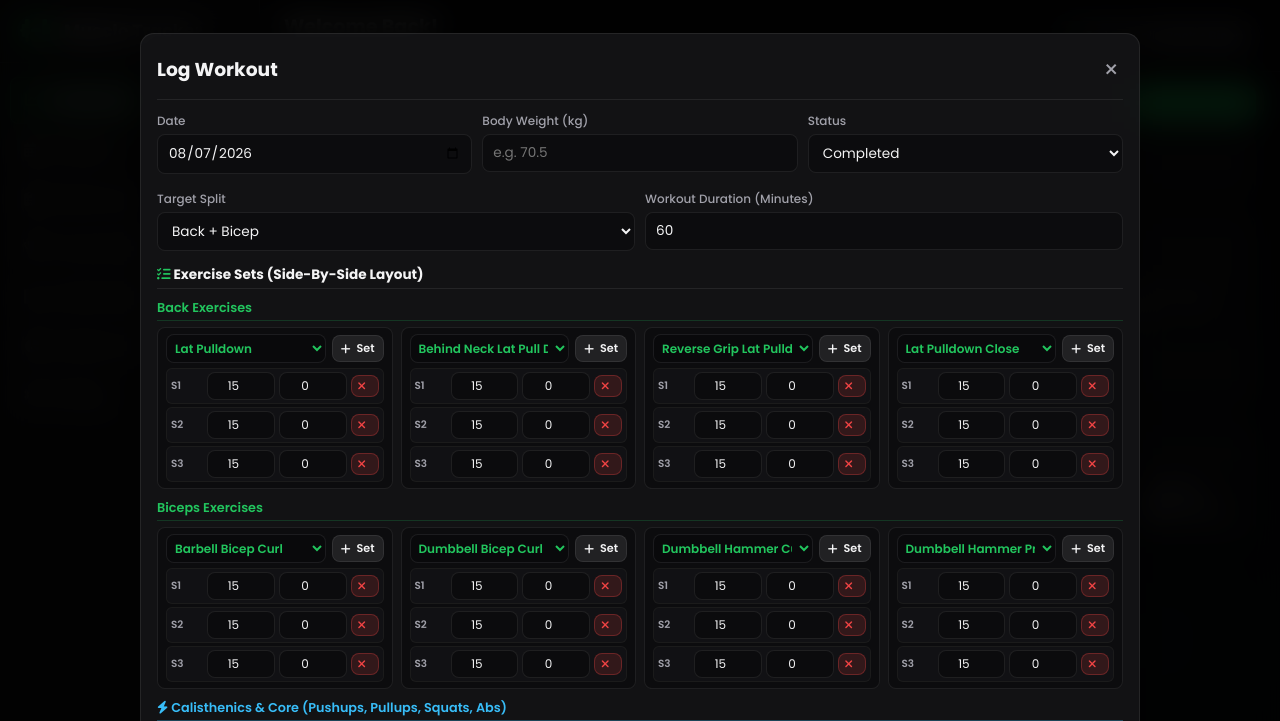
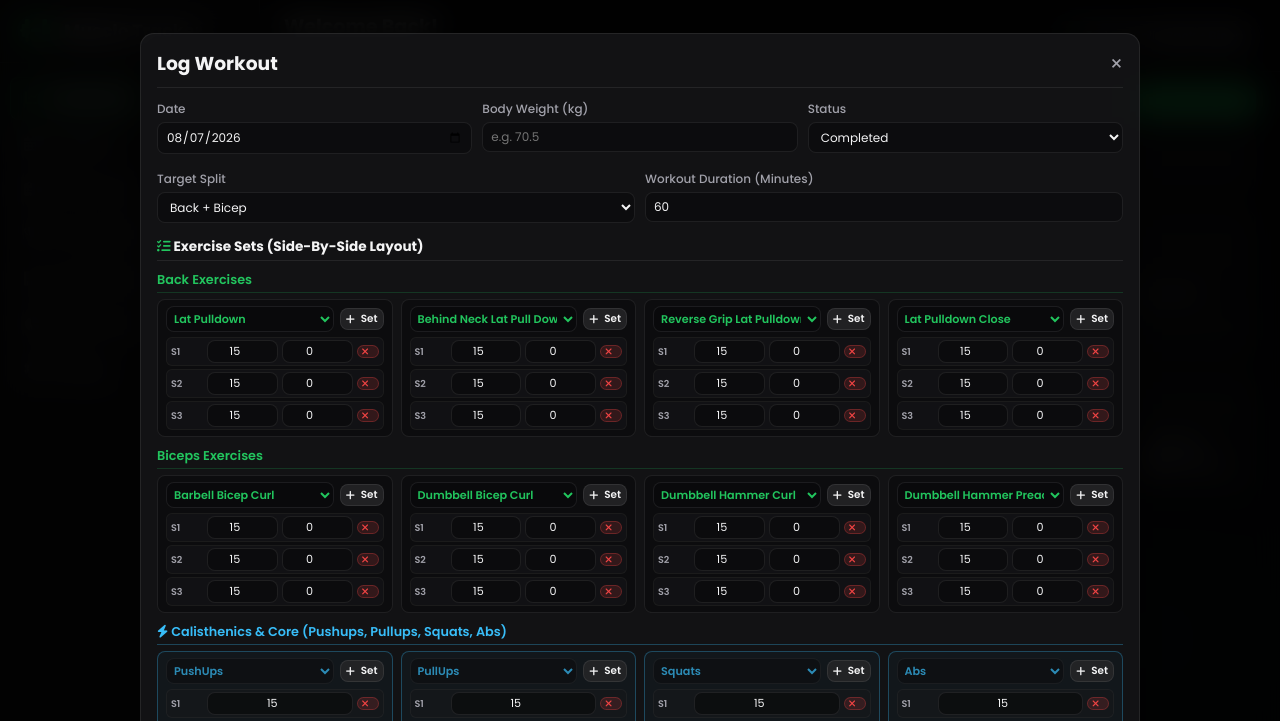
Before and after one commit to mnichi/fitzz, a plain HTML site: page index.html in a window 1280 px wide. Both pictures are taken after a click on the button "Log Today's Workout". Shown: the top 721 px of the page. Drawn offline with nearby package versions, Linux system fonts and the light colour scheme.

Commit message:
Update1 index.html

```diff
--- a/index.html
+++ b/index.html
@@ -148,7 +148,7 @@
       display: flex;
       align-items: center;
       gap: 12px;
-      padding: 12px 14px; /* Optimized touch target for mobile */
+      padding: 10px 14px;
       background: transparent;
       border: none;
       border-radius: var(--radius-md);
@@ -196,15 +196,7 @@
     }
     .info-badge i { color: var(--accent); }
 
-    .mobile-toggle {
-      display: none;
-      background: none;
-      border: none;
-      color: var(--text-main);
-      font-size: 1.5rem;
-      cursor: pointer;
-      padding: 4px;
-    }
+    .mobile-toggle { display: none; background: none; border: none; color: var(--text-main); font-size: 1.3rem; cursor: pointer; }
 
     footer {
       margin-top: auto;
@@ -219,10 +211,10 @@
     .view-section.active { display: block; }
     @keyframes fadeIn { from { opacity: 0; transform: translateY(6px); } to { opacity: 1; transform: translateY(0); } }
 
-    .section-title { font-size: 1.25rem; font-weight: 700; margin-bottom: 12px; display: flex; align-items: center; justify-content: space-between; flex-wrap: wrap; gap: 8px; }
+    .section-title { font-size: 1.25rem; font-weight: 700; margin-bottom: 12px; display: flex; align-items: center; justify-content: space-between; }
 
     .btn {
-      padding: 8px 14px; /* Enhanced mobile touch dimensions */
+      padding: 6px 12px;
       border-radius: var(--radius-md);
       border: none;
       font-weight: 600;
@@ -246,12 +238,12 @@
     .input-group label { font-size: 0.75rem; color: var(--text-muted); font-weight: 500; }
     .input-control, select, textarea {
       width: 100%;
-      padding: 8px 10px; /* Enhanced sizing to prevent iOS zoom */
+      padding: 5px 8px;
       background: rgba(9, 9, 11, 0.6);
       border: 1px solid var(--bg-card-border);
       border-radius: var(--radius-md);
       color: var(--text-main);
-      font-size: 0.85rem;
+      font-size: 0.75rem;
       outline: none;
       transition: var(--transition);
     }
@@ -287,7 +279,7 @@
     .calendar-grid { display: grid; grid-template-columns: repeat(7, 1fr); gap: 4px; }
     .calendar-day-head { text-align: center; font-weight: 600; font-size: 0.65rem; color: var(--text-muted); padding: 2px; }
     .calendar-day {
-      min-height: 44px; max-height: 52px;
+      min-height: 40px; max-height: 46px;
       background: rgba(18, 18, 20, 0.6);
       border: 1px solid var(--bg-card-border);
       border-radius: var(--radius-sm);
@@ -316,9 +308,9 @@
     .status-rest { background: rgba(107, 114, 128, 0.2); color: var(--status-rest); border: 1px solid var(--status-rest); }
 
     /* Tables */
-    .exercise-table-container { overflow-x: auto; margin-top: 10px; -webkit-overflow-scrolling: touch; }
+    .exercise-table-container { overflow-x: auto; margin-top: 10px; }
     .exercise-table { width: 100%; border-collapse: collapse; text-align: left; }
-    .exercise-table th, .exercise-table td { padding: 10px 12px; border-bottom: 1px solid var(--bg-card-border); font-size: 0.75rem; white-space: nowrap; }
+    .exercise-table th, .exercise-table td { padding: 8px 10px; border-bottom: 1px solid var(--bg-card-border); font-size: 0.75rem; white-space: nowrap; }
     .exercise-table th { color: var(--text-muted); font-weight: 600; background: rgba(9, 9, 11, 0.4); }
 
     /* Modal Dialogs */
@@ -336,12 +328,12 @@
     .modal-overlay.active { display: flex; }
     .modal-content { width: 100%; max-width: 1000px; max-height: 90vh; overflow-y: auto; }
     .modal-header { display: flex; justify-content: space-between; align-items: center; margin-bottom: 12px; border-bottom: 1px solid var(--bg-card-border); padding-bottom: 8px; }
-    .modal-close { background: none; border: none; color: var(--text-muted); font-size: 1.5rem; cursor: pointer; padding: 4px; }
+    .modal-close { background: none; border: none; color: var(--text-muted); font-size: 1.3rem; cursor: pointer; }
 
     /* Horizontal Exercise Grid */
     .exercise-grid-container {
       display: grid;
-      grid-template-columns: repeat(auto-fit, minmax(220px, 1fr));
+      grid-template-columns: repeat(auto-fit, minmax(200px, 1fr));
       gap: 8px;
       margin-bottom: 10px;
     }
@@ -359,24 +351,24 @@
       background: rgba(56, 189, 248, 0.03);
     }
     .exercise-block-header { display: flex; justify-content: space-between; align-items: center; gap: 6px; }
-    .exercise-block-header select { flex: 1; font-weight: 600; color: var(--accent); padding: 4px; font-size: 0.75rem; }
+    .exercise-block-header select { flex: 1; font-weight: 600; color: var(--accent); padding: 3px; font-size: 0.7rem; }
     .exercise-block.calisthenics-block .exercise-block-header select { color: var(--ab-accent); }
     .sets-container { display: flex; flex-direction: column; gap: 3px; }
     .set-row {
       display: grid;
-      grid-template-columns: 32px 1fr 28px;
+      grid-template-columns: 32px 1fr 22px;
       gap: 4px;
       align-items: center;
       background: rgba(24, 24, 27, 0.5);
-      padding: 3px 4px;
+      padding: 2px 4px;
       border-radius: var(--radius-sm);
       border: 1px solid rgba(255, 255, 255, 0.04);
     }
     .set-row.weighted-set {
-      grid-template-columns: 32px 1fr 1fr 28px;
-    }
-    .set-row input { padding: 4px; font-size: 0.75rem; text-align: center; }
-    .set-label { font-size: 0.65rem; font-weight: 600; color: var(--text-muted); }
+      grid-template-columns: 32px 1fr 1fr 22px;
+    }
+    .set-row input { padding: 2px 4px; font-size: 0.7rem; text-align: center; }
+    .set-label { font-size: 0.6rem; font-weight: 600; color: var(--text-muted); }
 
     .exercise-section-header {
       color: var(--accent);
@@ -467,37 +459,37 @@
         </div>
       </div>
 
-      <!-- DAILY WARMUP CHECKLIST -->
+      <!-- DAILY WARMUP CHECKLIST (5 COLUMNS) -->
       <div class="glass-card">
         <h3><i class="fa-solid fa-fire-flame-curved" style="color: var(--accent);"></i> Daily Warmup Checklist</h3>
         <p style="font-size: 0.75rem; color: var(--text-muted); margin-bottom: 8px;">Complete your warmup routine before training sessions.</p>
 
-        <div style="display: grid; grid-template-columns: repeat(auto-fit, minmax(140px, 1fr)); gap: 6px; font-size: 0.72rem;">
-          <label style="display: flex; align-items: center; gap: 6px; cursor: pointer; background: rgba(9,9,11,0.4); padding: 8px; border-radius: var(--radius-sm); border: 1px solid var(--bg-card-border);">
+        <div style="display: grid; grid-template-columns: repeat(5, 1fr); gap: 6px; font-size: 0.72rem;">
+          <label style="display: flex; align-items: center; gap: 6px; cursor: pointer; background: rgba(9,9,11,0.4); padding: 6px; border-radius: var(--radius-sm); border: 1px solid var(--bg-card-border);">
             <input type="checkbox" style="accent-color: var(--accent);"> Head turn (5x)
           </label>
-          <label style="display: flex; align-items: center; gap: 6px; cursor: pointer; background: rgba(9,9,11,0.4); padding: 8px; border-radius: var(--radius-sm); border: 1px solid var(--bg-card-border);">
+          <label style="display: flex; align-items: center; gap: 6px; cursor: pointer; background: rgba(9,9,11,0.4); padding: 6px; border-radius: var(--radius-sm); border: 1px solid var(--bg-card-border);">
             <input type="checkbox" style="accent-color: var(--accent);"> Wrist turn (5x)
           </label>
-          <label style="display: flex; align-items: center; gap: 6px; cursor: pointer; background: rgba(9,9,11,0.4); padding: 8px; border-radius: var(--radius-sm); border: 1px solid var(--bg-card-border);">
+          <label style="display: flex; align-items: center; gap: 6px; cursor: pointer; background: rgba(9,9,11,0.4); padding: 6px; border-radius: var(--radius-sm); border: 1px solid var(--bg-card-border);">
             <input type="checkbox" style="accent-color: var(--accent);"> Waist turn (5x)
           </label>
-          <label style="display: flex; align-items: center; gap: 6px; cursor: pointer; background: rgba(9,9,11,0.4); padding: 8px; border-radius: var(--radius-sm); border: 1px solid var(--bg-card-border);">
+          <label style="display: flex; align-items: center; gap: 6px; cursor: pointer; background: rgba(9,9,11,0.4); padding: 6px; border-radius: var(--radius-sm); border: 1px solid var(--bg-card-border);">
             <input type="checkbox" style="accent-color: var(--accent);"> Elbow turn (10x)
           </label>
-          <label style="display: flex; align-items: center; gap: 6px; cursor: pointer; background: rgba(9,9,11,0.4); padding: 8px; border-radius: var(--radius-sm); border: 1px solid var(--bg-card-border);">
+          <label style="display: flex; align-items: center; gap: 6px; cursor: pointer; background: rgba(9,9,11,0.4); padding: 6px; border-radius: var(--radius-sm); border: 1px solid var(--bg-card-border);">
             <input type="checkbox" style="accent-color: var(--accent);"> Front arm swing (10x)
           </label>
-          <label style="display: flex; align-items: center; gap: 6px; cursor: pointer; background: rgba(9,9,11,0.4); padding: 8px; border-radius: var(--radius-sm); border: 1px solid var(--bg-card-border);">
+          <label style="display: flex; align-items: center; gap: 6px; cursor: pointer; background: rgba(9,9,11,0.4); padding: 6px; border-radius: var(--radius-sm); border: 1px solid var(--bg-card-border);">
             <input type="checkbox" style="accent-color: var(--accent);"> Cross arm swing (10x)
           </label>
-          <label style="display: flex; align-items: center; gap: 6px; cursor: pointer; background: rgba(9,9,11,0.4); padding: 8px; border-radius: var(--radius-sm); border: 1px solid var(--bg-card-border);">
+          <label style="display: flex; align-items: center; gap: 6px; cursor: pointer; background: rgba(9,9,11,0.4); padding: 6px; border-radius: var(--radius-sm); border: 1px solid var(--bg-card-border);">
             <input type="checkbox" style="accent-color: var(--accent);"> Cross body toe (10x)
           </label>
-          <label style="display: flex; align-items: center; gap: 6px; cursor: pointer; background: rgba(9,9,11,0.4); padding: 8px; border-radius: var(--radius-sm); border: 1px solid var(--bg-card-border);">
+          <label style="display: flex; align-items: center; gap: 6px; cursor: pointer; background: rgba(9,9,11,0.4); padding: 6px; border-radius: var(--radius-sm); border: 1px solid var(--bg-card-border);">
             <input type="checkbox" style="accent-color: var(--accent);"> Arm Circles (10x)
           </label>
-          <label style="display: flex; align-items: center; gap: 6px; cursor: pointer; background: rgba(9,9,11,0.4); padding: 8px; border-radius: var(--radius-sm); border: 1px solid var(--bg-card-border);">
+          <label style="display: flex; align-items: center; gap: 6px; cursor: pointer; background: rgba(9,9,11,0.4); padding: 6px; border-radius: var(--radius-sm); border: 1px solid var(--bg-card-border);">
             <input type="checkbox" style="accent-color: var(--accent);"> Cat-Cow Stretch (10x)
           </label>
         </div>
@@ -599,7 +591,7 @@
       <div id="pr-grid-container" style="display: grid; grid-template-columns: repeat(2, 1fr); gap: 14px;"></div>
     </section>
 
-    <!-- MONTHLY MEASUREMENT TRACKER -->
+    <!-- MONTHLY MEASUREMENT TRACKER (TRANSPOSED: MONTHS AS ROWS) -->
     <section id="view-body-measurements" class="view-section">
       <div class="section-title">
         <span>Monthly Body Measurements Tracker</span>
@@ -697,7 +689,7 @@
       </div>
 
       <form id="workout-form" onsubmit="saveWorkoutLog(event)">
-        <div style="display: grid; grid-template-columns: repeat(auto-fit, minmax(130px, 1fr)); gap: 10px;">
+        <div style="display: grid; grid-template-columns: 1fr 1fr 1fr; gap: 10px;">
           <div class="input-group">
             <label>Date</label>
             <input type="date" id="log-date" class="input-control" required onchange="onDateChanged()">
@@ -717,7 +709,7 @@
         </div>
 
         <div id="modal-workout-details">
-          <div style="display: grid; grid-template-columns: repeat(auto-fit, minmax(150px, 1fr)); gap: 10px; margin-top: 8px;">
+          <div style="display: grid; grid-template-columns: 1fr 1fr; gap: 10px; margin-top: 8px;">
             <div class="input-group">
               <label>Target Split</label>
               <select id="log-split-select" class="input-control" onchange="onSplitSelectChange()">
@@ -837,10 +829,7 @@
       initCharts();
     });
 
-    function toggleSidebar() {
-      const sidebar = document.getElementById('sidebar');
-      sidebar.classList.toggle('active');
-    }
+    function toggleSidebar() { document.getElementById('sidebar').classList.toggle('active'); }
 
     function switchView(viewName) {
       document.querySelectorAll('.view-section').forEach(el => el.classList.remove('active'));
@@ -855,11 +844,6 @@
           btn.parentElement.classList.add('active');
         }
       });
-
-      // Auto close sidebar on mobile when navigating
-      if (window.innerWidth <= 902) {
-        document.getElementById('sidebar').classList.remove('active');
-      }
 
       if(viewName === 'personal-records') renderPersonalRecords();
       if(viewName === 'body-measurements') renderMeasurementTable();
@@ -947,7 +931,7 @@
           <select class="input-control ex-name-select" ${isCalisthenics ? 'disabled' : ''}>
             ${optionsHtml}
           </select>
-          <button type="button" class="btn btn-secondary" style="padding: 4px 8px; font-size: 0.7rem;" onclick="addSetRow(this, ${isCalisthenics})">
+          <button type="button" class="btn btn-secondary" style="padding: 2px 5px; font-size: 0.65rem;" onclick="addSetRow(this, ${isCalisthenics})">
             <i class="fa-solid fa-plus"></i> Set
           </button>
         </div>
@@ -976,7 +960,7 @@
         row.innerHTML = `
           <span class="set-label">S${setNum}</span>
           <input type="number" class="input-control set-reps" placeholder="Reps" value="${reps}" min="1">
-          <button type="button" class="btn btn-danger" style="padding: 4px 6px; font-size: 0.7rem;" onclick="removeSetRow(this)">
+          <button type="button" class="btn btn-danger" style="padding: 1px 4px; font-size: 0.6rem;" onclick="removeSetRow(this)">
             <i class="fa-solid fa-xmark"></i>
           </button>
         `;
@@ -985,7 +969,7 @@
           <span class="set-label">S${setNum}</span>
           <input type="number" class="input-control set-reps" placeholder="Reps" value="${reps}" min="1">
           <input type="number" step="0.5" class="input-control set-weight" placeholder="kg" value="${weight}">
-          <button type="button" class="btn btn-danger" style="padding: 4px 6px; font-size: 0.7rem;" onclick="removeSetRow(this)">
+          <button type="button" class="btn btn-danger" style="padding: 1px 4px; font-size: 0.6rem;" onclick="removeSetRow(this)">
             <i class="fa-solid fa-xmark"></i>
           </button>
         `;
@@ -1275,6 +1259,7 @@
       container.innerHTML = htmlContent;
     }
 
+    /* MONTHLY MEASUREMENTS: 12 MONTHS AS ROWS WITH UPDATED COLUMNS */
     function renderMeasurementTable() {
       const tbody = document.getElementById('measurement-table-body');
       const year = parseInt(document.getElementById('measurements-year-select').value);
@@ -1309,7 +1294,7 @@
             <td><input type="number" step="0.1" class="input-control meas-l-cal" value="${lCal}" placeholder="--" disabled style="width:70px;"></td>
             <td><input type="number" step="0.1" class="input-control meas-r-cal" value="${rCal}" placeholder="--" disabled style="width:70px;"></td>
             <td>
-              <button class="btn btn-secondary" id="meas-btn-${mIdx}" onclick="toggleEditMeasurement(${mIdx}, '${dateStr}', ${year})" style="padding: 6px 10px; font-size: 0.7rem;">
+              <button class="btn btn-secondary" id="meas-btn-${mIdx}" onclick="toggleEditMeasurement(${mIdx}, '${dateStr}', ${year})" style="padding: 4px 8px; font-size: 0.7rem;">
                 <i class="fa-solid fa-pen-to-square"></i> Edit
               </button>
             </td>
```
